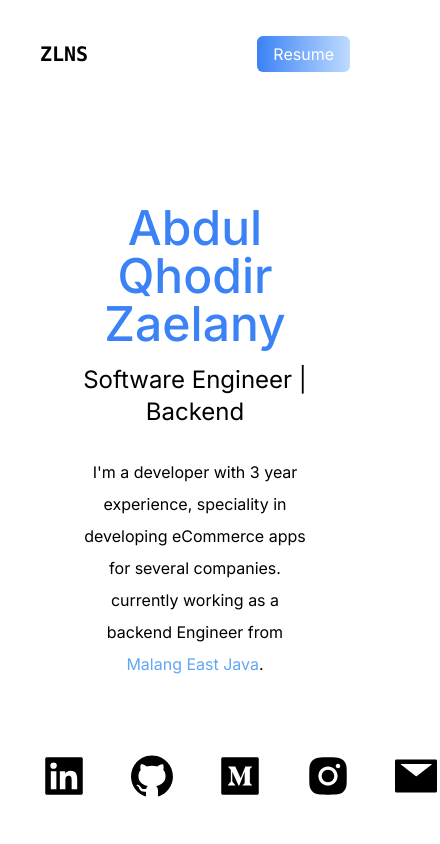
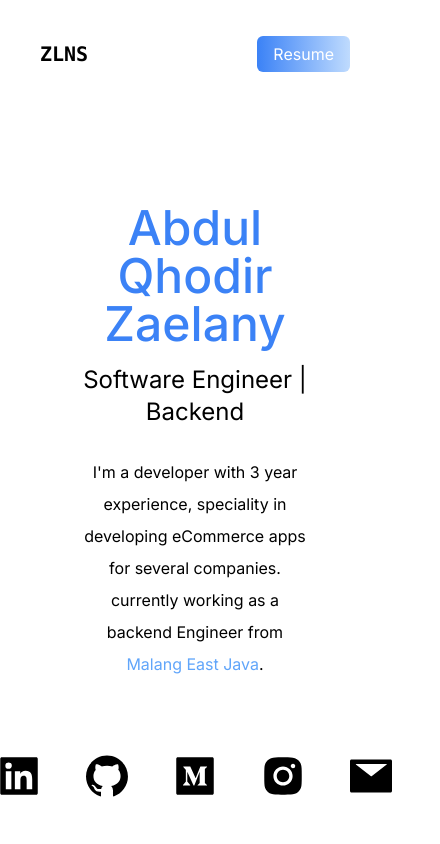
Before and after one commit to qodirtok/port-next, a Next.js app: page / in a window 390 px wide. Shown: the top 844 px of the page, 440 px wide, since content can reach past the window. Built offline with nearby package versions, Linux system fonts and the light colour scheme.

Commit message:
Update page.tsx

```diff
--- a/src/app/page.tsx
+++ b/src/app/page.tsx
@@ -58,7 +58,7 @@ export default function Home() {
               <span className="text-blue-400"> Malang East Java</span>.
             </p>
           </div>
-          <div className="text-5xl flex items-center lg:flex lg:justify-center gap-10 py-3">
+          <div className="text-5xl flex justify-center items-center lg:flex lg:justify-center gap-10 py-3">
             <Link
               href={
                 "https://www.linkedin.com/in/abdul-qhodir-zaelany-4531641b2/"
```
